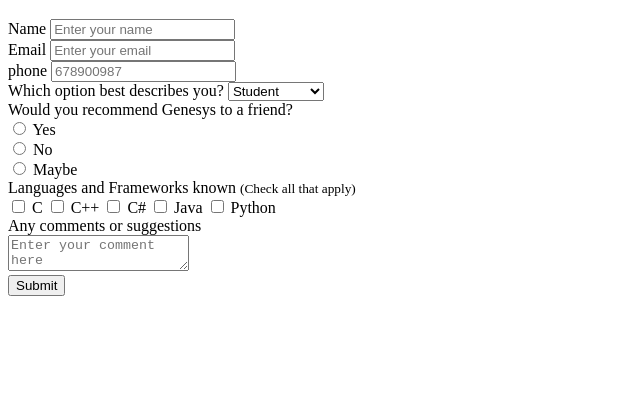
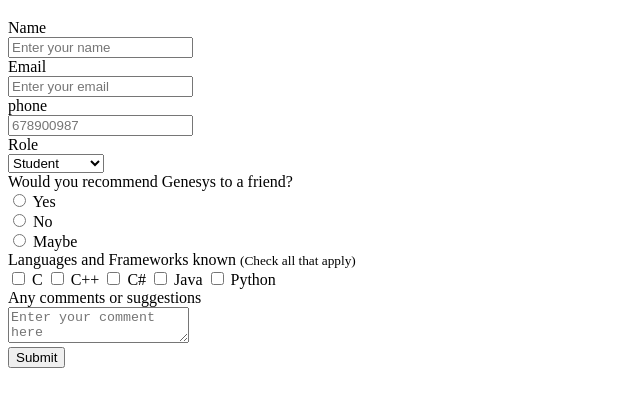
Before and after one commit to alzunelak/my-survey-form, a plain HTML site: page survey.html in a window 1280 px wide. Shown: the part 61-468 px from the top of the page, without its empty margins (0-640 px from the left). Drawn offline with Linux system fonts and the light colour scheme.

Commit message:
Update survey.html

```diff
--- a/survey.html
+++ b/survey.html
@@ -10,26 +10,26 @@
   <!-- Create Form -->
   <form id="registrationForm" action="https://formsubmit.co/nuzlahkale@gmail.com" method="POST">
     <input type="hidden" name="_captcha" value="false">
-    <input type="hidden" name="_next" value="http://127.0.0.1:5500/feedbacks.html">
+    <input type="hidden" name="_next" value="https://github.com/alzunelak/my-survey-form.git/feedbacks.html">
 
 
     <div>
-      <label for="name" id="label-name">Name</label>
+      <label for="name" id="label-name">Name</label><br>
       <input type="text" id="name" name="name" placeholder="Enter your name" required />
     </div>
 
     <div>
-      <label for="email" id="label-email">Email</label>
+      <label for="email" id="label-email">Email</label><br>
       <input type="email" id="email" name="email" placeholder="Enter your email" required />
     </div>
 
     <div>
-      <label for="phone" id="label-phone">phone</label>
+      <label for="phone" id="label-phone">phone</label><br>
       <input type="text" id="phone" name="phone" placeholder="678900987" required/>
     </div>
 
     <div>
-      <label for="role" id="label-role">Which option best describes you?</label>
+      <label for="role" id="label-role">Role</label><br>
       <select name="role" id="role">
         <option value="student">Student</option>
         <option value="intern">Intern</option>
```
